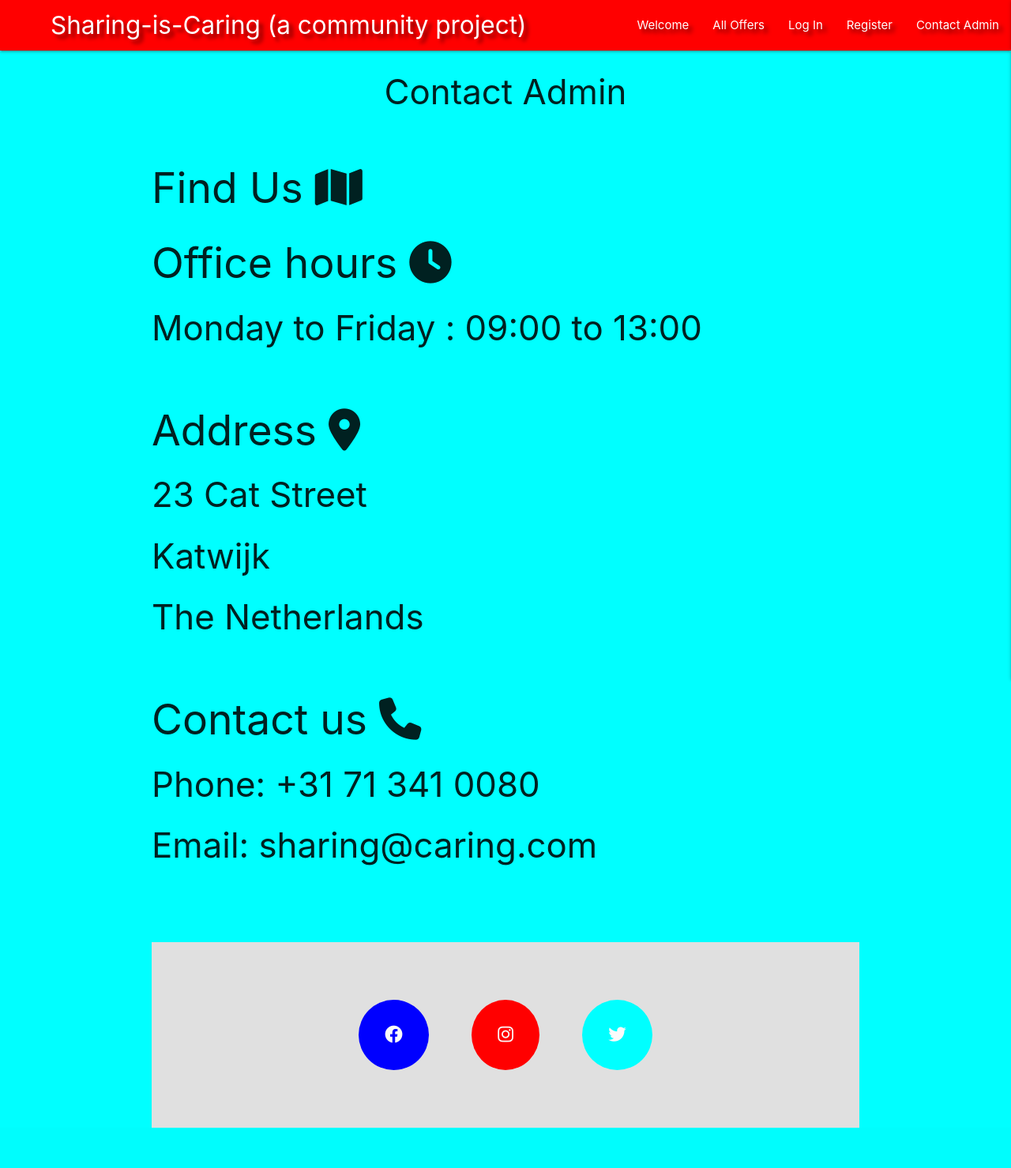
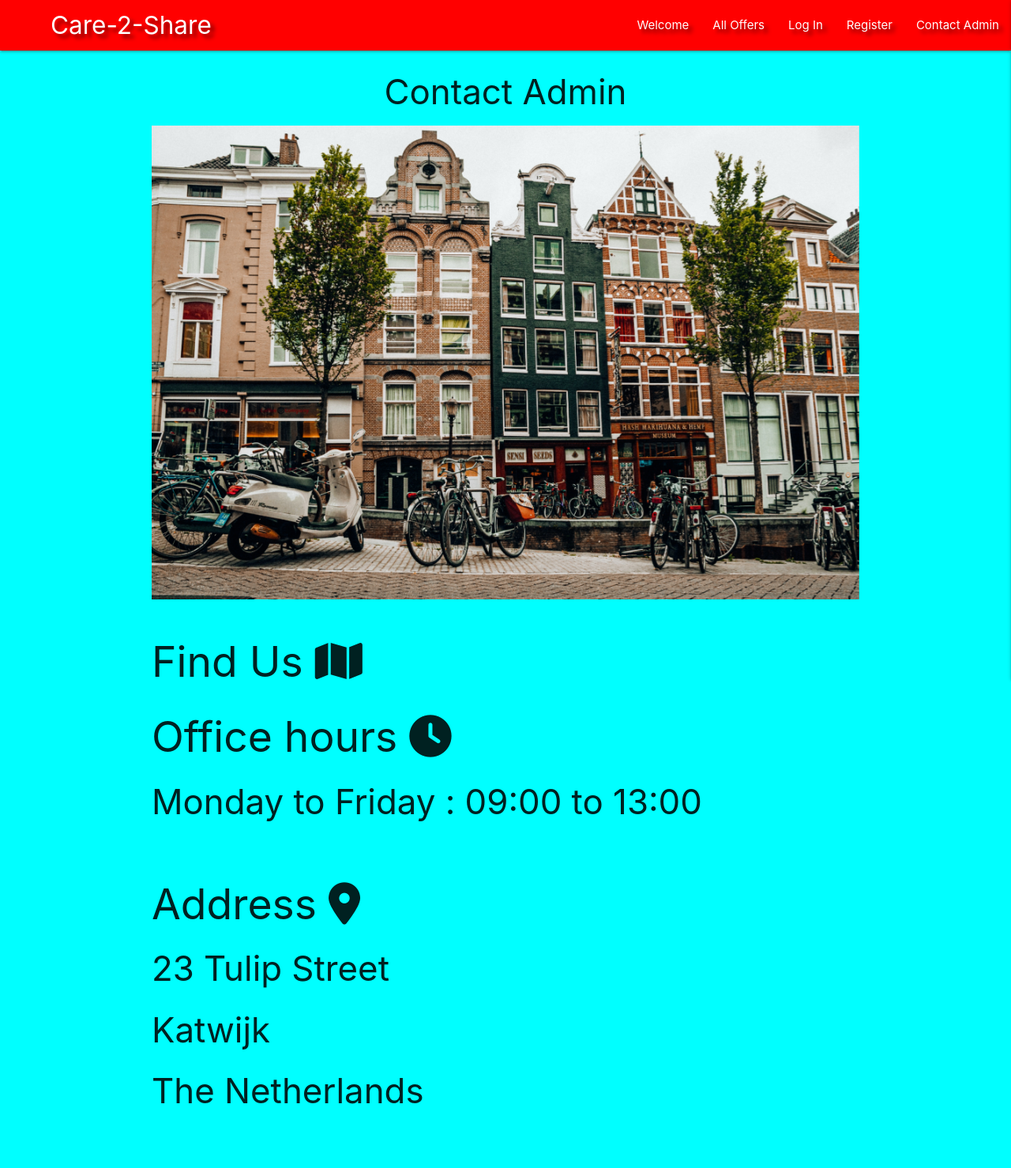
Before and after one commit to Code-Institute-Submissions/Morpheus-23-my-dutch-life_JulRseub, a Flask app: page /contact_admin in a window 1280 px wide. Shown: the top 1479 px of the page at 79% size. Before the commit the page ends 1428 px from the top, so only its background shows below. Run offline with Flask 2, Linux system fonts and the light colour scheme; some libraries are stand-ins or nearby versions.

Commit message:
added images to welcome and admin pages

```diff
--- a/static/css/style.css
+++ b/static/css/style.css
@@ -57,6 +57,16 @@ div.checkbox {
     animation-duration: 6s;
     animation-fill-mode: forwards;
 }
+
+#admin-pic {
+    height:600px;
+    width: 100%;
+    background: url("../images/admin-pic.jpg") center center/cover no-repeat;
+    animation-name: hero-zoom;
+    animation-duration: 6s;
+    animation-fill-mode: forwards;
+}
+
 
 @keyframes hero-zoom {
     from{
--- a/templates/base.html
+++ b/templates/base.html
@@ -12,7 +12,7 @@
         <link rel="stylesheet" href="{{ url_for('static', filename='css/style.css') }}" type="text/css">
         {% block styles %}
         {% endblock %}
-        <title>Sharing is Caring</title>
+        <title>Care-2-Share</title>
     </head>
 
     <body>
@@ -21,7 +21,7 @@
             <!-- main navbar -->
             <nav class="nav-extended text-shadow red lighten-3">
                 <div class="nav-wrapper">
-                    <a href="{{ url_for('get_offers') }}" class="brand-logo">Sharing-is-Caring (a community project)</a>
+                    <a href="{{ url_for('get_offers') }}" class="brand-logo">Care-2-Share</a>
                     <a href="#" data-target="mobile-demo" class="sidenav-trigger right"><i class="fas fa-bars"></i></a>
                     <ul class="right hide-on-med-and-down">
                         <li><a href="{{ url_for('welcome') }}">Welcome</a></li>
@@ -43,7 +43,7 @@
             <!-- mobile sidenav -->
             <ul class="sidenav" id="mobile-demo">
                 <li>
-                    <h4 class="center-align green-text text-darken 4">Sharing-is-Caring</h4>
+                    <h4 class="center-align green-text text-darken 4">Care-2-Share</h4>
                 </li>
                 <li><a href="{{ url_for('welcome') }}">Welcome</a></li>
                 <li><a href="{{ url_for('get_offers') }}">All Offers</a></li>
@@ -55,7 +55,7 @@
                 {% else %}
                 <li><a href="{{ url_for('login') }}">Log In</a></li>
                 <li><a href="{{ url_for('register') }}">Register</a></li>
-                <li><a href="#">Contact Admin</a></li>
+                <li><a href="{{ url_for('contact_admin') }}">Contact Admin</a></li>
                 {% endif %}
             </ul>
         </header>
--- a/templates/contact_admin.html
+++ b/templates/contact_admin.html
@@ -2,17 +2,19 @@
 {% block content %}
 
 <h3 class="center-align">Contact Admin</h3>
+
 <div id="admin-pic">
+
+
+
 </div>
 <div class="row">
     <div class="section">
+
         <body>
 
 
 
-            <div id="not yet">
-                <div id="admin-pic"></div>
-            </div>
             <section class="findus-section">
                 <h2 id="our-story">Find Us <i class="fas fa-map"></i> </h2>
                 <div>
@@ -22,7 +24,7 @@
                 <br>
                 <div>
                     <h2>Address <i class="fas fa-map-marker-alt"></i></h2>
-                    <h3>23 Cat Street</h3>
+                    <h3>23 Tulip Street</h3>
                     <h3>Katwijk</h3>
                     <h3>The Netherlands</h3>
                 </div>
--- a/templates/welcome.html
+++ b/templates/welcome.html
@@ -2,9 +2,6 @@
 {% block content %}
 
 <h3 class="center-align">Welcome</h3>
-
-background: url("../images/welcome-pic.jpg") center center/cover no-repeat;
-
 
 <div id="welcome-pic">
 </div>
```
Also changed, not shown: static/images/admin-pic.jpg (renamed from images/pexels-helena-jankovičová-kováčová-6389095.jpg), static/images/welcome-pic.jpg (renamed from images/welcome-pic.jpg).
